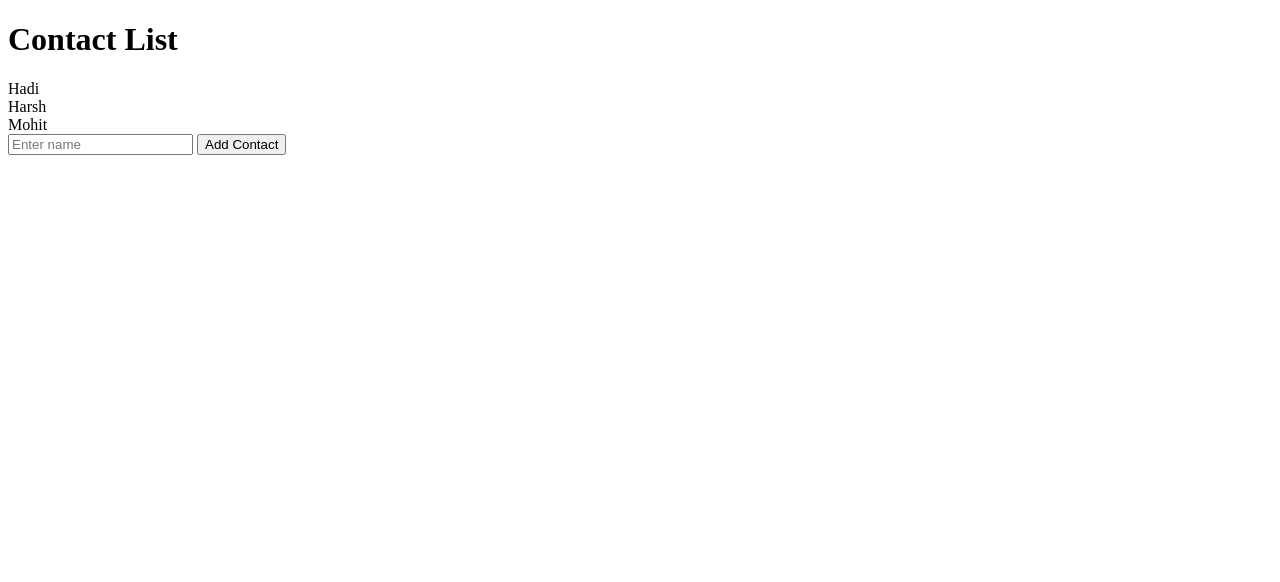
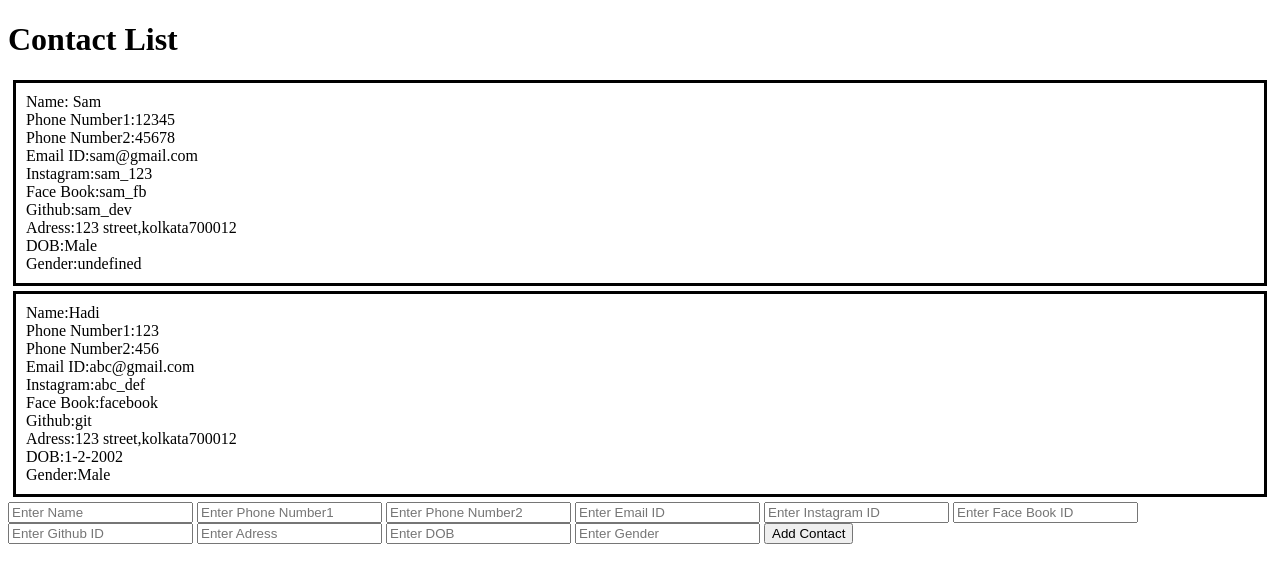
Before and after one commit to hadiahmed1/Contact-Directory, a plain HTML site: page index.html in a window 1280 px wide. Drawn offline with nearby package versions, Linux system fonts and the light colour scheme.

Commit message:
Form Adeed

```diff
--- a/index.html
+++ b/index.html
@@ -5,17 +5,39 @@
     <meta http-equiv="X-UA-Compatible" content="IE=edge">
     <meta name="viewport" content="width=device-width, initial-scale=1.0">
     <title>Contact Book</title>
+    <link rel="stylesheet" href="style.css">
     <script src="https://ajax.googleapis.com/ajax/libs/jquery/3.7.1/jquery.min.js"></script>
 </head>
 <body>
     <div class="contact-list">
         <h1>Contact List</h1>
+        <div class="contactCard"><div class="contact_name">Name: Sam</div>
+            <div class="phno1">Phone Number1:12345</div>
+            <div class="phno2">Phone Number2:45678</div>
+            <div class="emailID">Email ID:sam@gmail.com</div>
+            <div class="instaID">Instagram:sam_123</div>
+            <div class="fbID">Face Book:sam_fb</div>
+            <div class="github">Github:sam_dev</div>
+            <div class="adress">Adress:123 street,kolkata700012</div>
+            <div class="dob">DOB:Male</div>
+            <div class="gender">Gender:undefined</div>
+        </div>
     </div>
-    <div class="add-new"><!--Will be replaced by a form to Input all details  -->
-        <input type="text" placeholder="Enter name" id="name">
-        <button id="submit">Add Contact</button>
+    <div class="">
+        <form action="#">
+            <input type="text" id="name" placeholder="Enter Name">
+            <input type="text" id="phno1" placeholder="Enter Phone Number1">
+            <input type="text" id="phno2" placeholder="Enter Phone Number2">
+            <input type="text" id="emailID" placeholder="Enter Email ID">
+            <input type="text" id="instaID" placeholder="Enter Instagram ID">
+            <input type="text" id="fbID" placeholder="Enter Face Book ID">
+            <input type="text" id="github" placeholder="Enter Github ID">
+            <input type="text" id="adress" placeholder="Enter Adress">
+            <input type="text" id="dob" placeholder="Enter DOB">
+            <input type="text" id="gender" placeholder="Enter Gender">
+            <button id="submit">Add Contact</button>
+        </form>
     </div>
-
     <script src="script.js"></script>
 </body>
 </html>
--- a/script.js
+++ b/script.js
@@ -1,19 +1,98 @@
-contacts=['Hadi','Harsh','Mohit']//Will be replaced a list of Objects
+let contacts=[]//Will be replaced a list of Objects
+class Contact{
+    constructor(contact_name,phno1,phno2,emailID,instaID,fbID,github,adress,dob,gender){
+        this.contact_name=contact_name;
+        this.phno1=phno1;
+        this.phno2=phno2;
+        this.emailID=emailID;
+        this.instaID=instaID;
+        this.dob=dob;
+        this.fbID=fbID;
+        this.github=github;
+        this.adress=adress;
+        this.gender=gender;
+        contacts.push(this);
+        addContact(this);//Whenever new Contact is created it is automatically added to the CONTACT LIST
+    }
+}
 const addContact=(contact)=>{//function to add new contact
-    let c=document.createElement("div");//creating div
-    c.innerHTML=contact;//adding contact info to div
-    $(".contact-list").append(c);
+    let card=document.createElement("div");//creating contact card
+    card.className="contactCard";
+    // Creating Elements to put inside card
+    let contact_name=document.createElement("div");
+    let phno1=document.createElement("div");
+    let phno2=document.createElement("div");
+    let emailID=document.createElement("div");
+    let instaID=document.createElement("div");
+    let fbID=document.createElement("div");
+    let github=document.createElement("div");
+    let adress=document.createElement("div");
+    let dob=document.createElement("div");
+    let gender=document.createElement("div");
+    // Assigning class to Elements
+    contact_name.className="contact_name";
+    phno1.className="phno1";
+    phno2.className="phno2";
+    emailID.className="emailID";
+    instaID.className="instaID";
+    fbID.className="fbID";
+    github.className="github";
+    adress.className="adress";
+    dob.className="dob";
+    gender.className="gender";
+    // Assigning text to Elements
+    contact_name.innerHTML="Name:"+contact.contact_name;
+    phno1.innerHTML="Phone Number1:"+contact.phno1;
+    phno2.innerHTML="Phone Number2:"+contact.phno2;
+    emailID.innerHTML="Email ID:"+contact.emailID;
+    instaID.innerHTML="Instagram:"+contact.instaID;
+    fbID.innerHTML="Face Book:"+contact.fbID;
+    github.innerHTML="Github:"+contact.github;
+    adress.innerHTML="Adress:"+contact.adress;
+    dob.innerHTML="DOB:"+contact.dob;
+    gender.innerHTML="Gender:"+contact.gender;
+    // Adding Elements to card
+    card.appendChild(contact_name);
+    card.appendChild(phno1);
+    card.appendChild(phno2);
+    card.appendChild(emailID);
+    card.appendChild(instaID);
+    card.appendChild(fbID);
+    card.appendChild(github);
+    card.appendChild(adress);
+    card.appendChild(dob);
+    card.appendChild(gender);
+    // Adding Card to HTML File
+    $(".contact-list").append(card);
 }
-for (const contact of contacts) {// loop to add contacts
-    console.log(contact);
-    addContact(contact);
-}
+let new_contact=new Contact("Hadi",123,456,"abc@gmail.com","abc_def","facebook","git","123 street,kolkata700012","1-2-2002","Male");
 $(document).ready(()=>{
     $('#submit').on(
         {"click": function(){//When Button is Clicked
-            let name=$("#name").val();
-            addContact(name);
-            $("#name").val("");//Resetting input box
+            //Extracting Value From Form
+            let contact_name=$("#name").val();
+            let phno1=$("#phno1").val();
+            let phno2=$("#phno2").val();
+            let emailID=$("#emailID").val();
+            let instaID=$("#instaID").val();
+            let fbID=$("#fbID").val();
+            let github=$("#github").val();
+            let adress=$("#adress").val();
+            let dob=$("#dob").val();
+            let gender=$("#gender").val();
+            // Using Extracted Value to Genrate new Object
+            new Contact(contact_name,phno1,phno2,emailID,instaID,fbID,github,adress,dob,gender);
+            //Resetting input box
+            // $("#name").val("");//Resetting input box
+            // $("#phno1").val("");
+            // $("#phno2").val("");
+            // $("#emailID").val("");
+            // $("#instaID").val("");
+            // $("#fbID").val("");
+            // $("#github").val("");
+            // $("#adress").val("");
+            // $("#dob").val("");
+            // $("#gender").val("");
         }}
     )
 })
--- /dev/null
+++ b/style.css
@@ -0,0 +1,5 @@
+.contactCard{
+    border: 3px solid black;
+    padding: 10px;
+    margin: 5px;
+}
```
